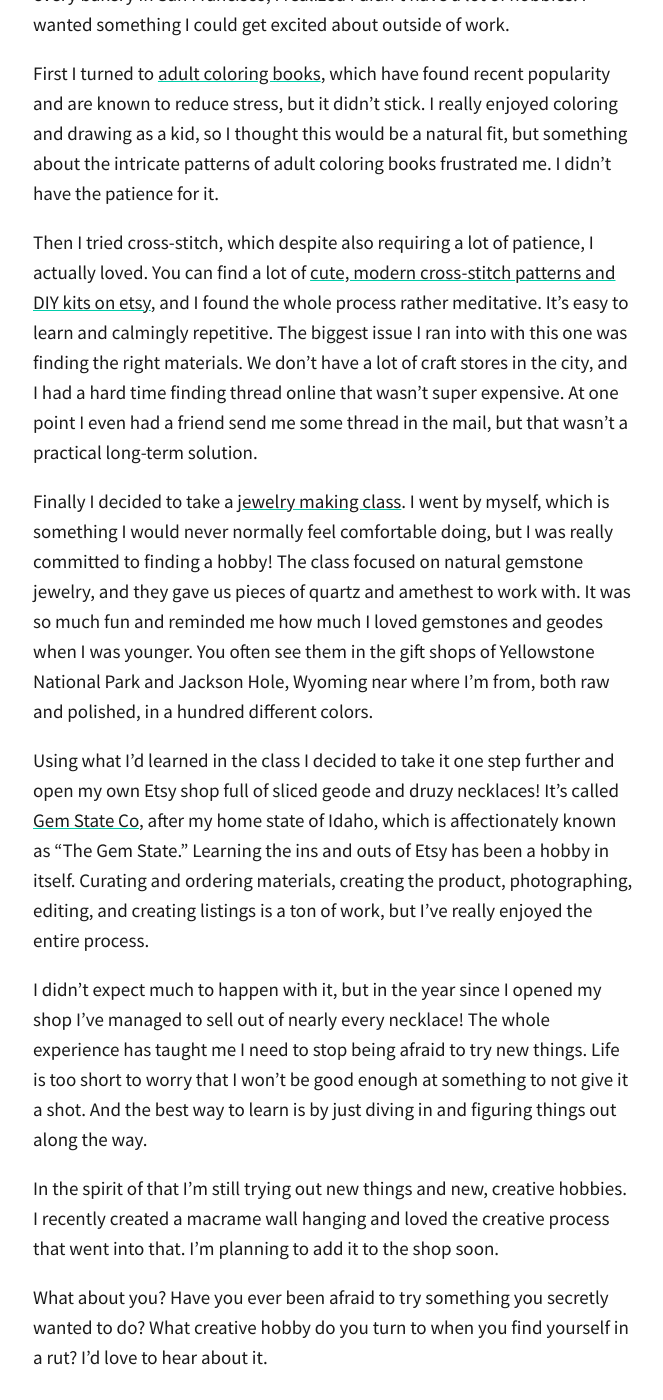
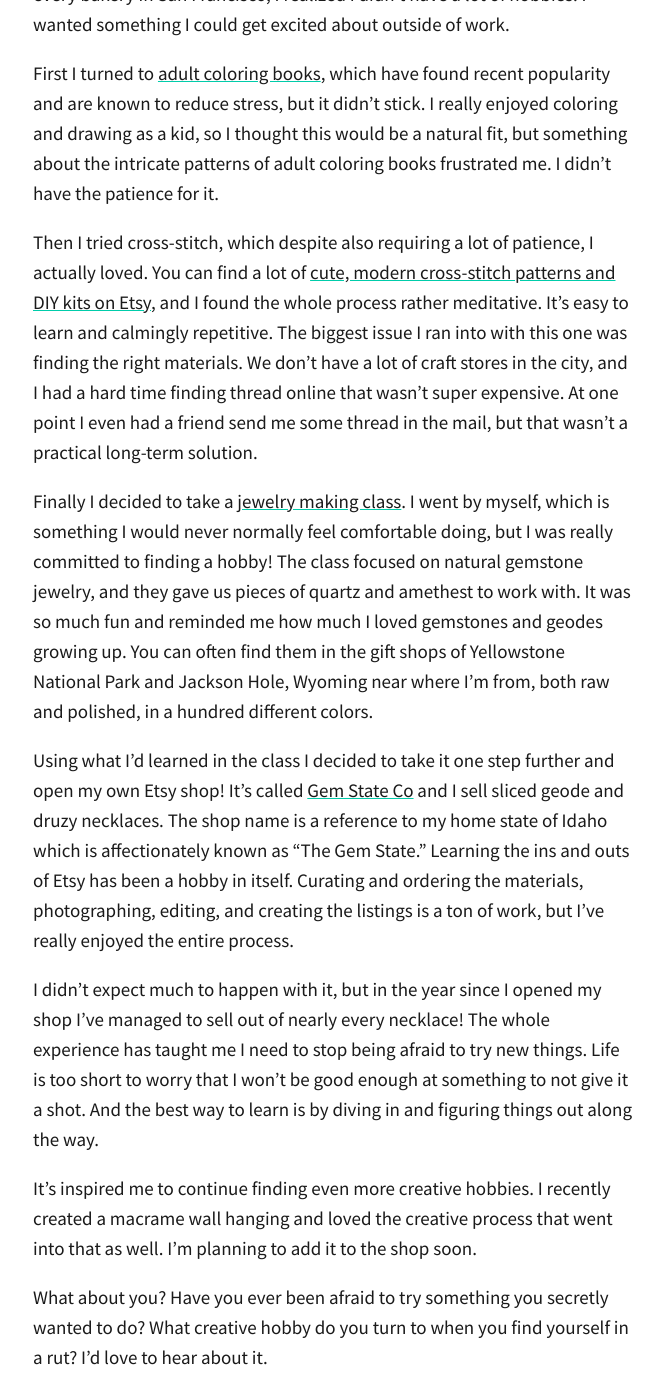
Before and after one commit to totiffany/totiffany.github.io, a Jekyll site: the page built from _posts/2018-02-21-How-I-Found-A-Creative-Hobby.md, in a window 1280 px wide and 1400 px high, scrolled down 2257 px. Shown: the whole window, without its empty margins (307-970 px from the left). Built offline with Jekyll 4.4.1, drawn with Linux system fonts in a browser that asks for light colours; our own code applies the rules of GitHub Pages for plain Markdown files.

Commit message:
Update 2018-02-21-How-I-Found-A-Creative-Hobby.md

```diff
--- a/_posts/2018-02-21-How-I-Found-A-Creative-Hobby.md
+++ b/_posts/2018-02-21-How-I-Found-A-Creative-Hobby.md
@@ -16,14 +16,14 @@ A couple years ago I found myself in a rut. I wasn’t progressing the way I wan
 
 First I turned to [adult coloring books](https://www.amazon.com/gp/product/1945710799/ref=as_li_qf_asin_il_tl?ie=UTF8&tag=redletterda04-20&creative=9325&linkCode=as2&creativeASIN=1945710799&linkId=3ac6311301303911d1a6c0eeb586f928), which have found recent popularity and are known to reduce stress, but it didn’t stick. I really enjoyed coloring and drawing as a kid, so I thought this would be a natural fit, but something about the intricate patterns of adult coloring books frustrated me. I didn’t have the patience for it.
 
-Then I tried cross-stitch, which despite also requiring a lot of patience, I actually loved. You can find a lot of [cute, modern cross-stitch patterns and DIY kits on etsy](https://www.etsy.com/listing/73305318/mermaid-cross-stitch-kit-diy-kit?ga_search_query=mermaid&ref=shop_items_search_2), and I found the whole process rather meditative. It’s easy to learn and calmingly repetitive. The biggest issue I ran into with this one was finding the right materials. We don’t have a lot of craft stores in the city, and I had a hard time finding thread online that wasn’t super expensive. At one point I even had a friend send me some thread in the mail, but that wasn't a practical long-term solution.
+Then I tried cross-stitch, which despite also requiring a lot of patience, I actually loved. You can find a lot of [cute, modern cross-stitch patterns and DIY kits on Etsy](https://www.etsy.com/listing/73305318/mermaid-cross-stitch-kit-diy-kit?ga_search_query=mermaid&ref=shop_items_search_2), and I found the whole process rather meditative. It’s easy to learn and calmingly repetitive. The biggest issue I ran into with this one was finding the right materials. We don’t have a lot of craft stores in the city, and I had a hard time finding thread online that wasn’t super expensive. At one point I even had a friend send me some thread in the mail, but that wasn't a practical long-term solution.
 
-Finally I decided to take a [jewelry making class](http://www.workshopsf.org/). I went by myself, which is something I would never normally feel comfortable doing, but I was really committed to finding a hobby! The class focused on natural gemstone jewelry, and they gave us pieces of quartz and amethest to work with. It was so much fun and reminded me how much I loved gemstones and geodes when I was younger. You often see them in the gift shops of Yellowstone National Park and Jackson Hole, Wyoming near where I’m from, both raw and polished, in a hundred different colors.
+Finally I decided to take a [jewelry making class](http://www.workshopsf.org/). I went by myself, which is something I would never normally feel comfortable doing, but I was really committed to finding a hobby! The class focused on natural gemstone jewelry, and they gave us pieces of quartz and amethest to work with. It was so much fun and reminded me how much I loved gemstones and geodes growing up. You can often find them in the gift shops of Yellowstone National Park and Jackson Hole, Wyoming near where I’m from, both raw and polished, in a hundred different colors.
 
-Using what I’d learned in the class I decided to take it one step further and open my own Etsy shop full of sliced geode and druzy necklaces! It's called [Gem State Co](https://www.etsy.com/shop/GemStateCo/), after my home state of Idaho, which is affectionately known as "The Gem State." Learning the ins and outs of Etsy has been a hobby in itself. Curating and ordering materials, creating the product, photographing, editing, and creating listings is a ton of work, but I’ve really enjoyed the entire process.
+Using what I’d learned in the class I decided to take it one step further and open my own Etsy shop! It's called [Gem State Co](https://www.etsy.com/shop/GemStateCo/) and I sell sliced geode and druzy necklaces. The shop name is a reference to my home state of Idaho which is affectionately known as "The Gem State." Learning the ins and outs of Etsy has been a hobby in itself. Curating and ordering the materials, photographing, editing, and creating the listings is a ton of work, but I’ve really enjoyed the entire process.
 
-I didn't expect much to happen with it, but in the year since I opened my shop I've managed to sell out of nearly every necklace! The whole experience has taught me I need to stop being afraid to try new things. Life is too short to worry that I won't be good enough at something to not give it a shot. And the best way to learn is by just diving in and figuring things out along the way.
+I didn't expect much to happen with it, but in the year since I opened my shop I've managed to sell out of nearly every necklace! The whole experience has taught me I need to stop being afraid to try new things. Life is too short to worry that I won't be good enough at something to not give it a shot. And the best way to learn is by diving in and figuring things out along the way.
 
-In the spirit of that I'm still trying out new things and new, creative hobbies. I recently created a macrame wall hanging and loved the creative process that went into that. I'm planning to add it to the shop soon.
+It's inspired me to continue finding even more creative hobbies. I recently created a macrame wall hanging and loved the creative process that went into that as well. I'm planning to add it to the shop soon.
 
 What about you? Have you ever been afraid to try something you secretly wanted to do? What creative hobby do you turn to when you find yourself in a rut?  I'd love to hear about it.
```
